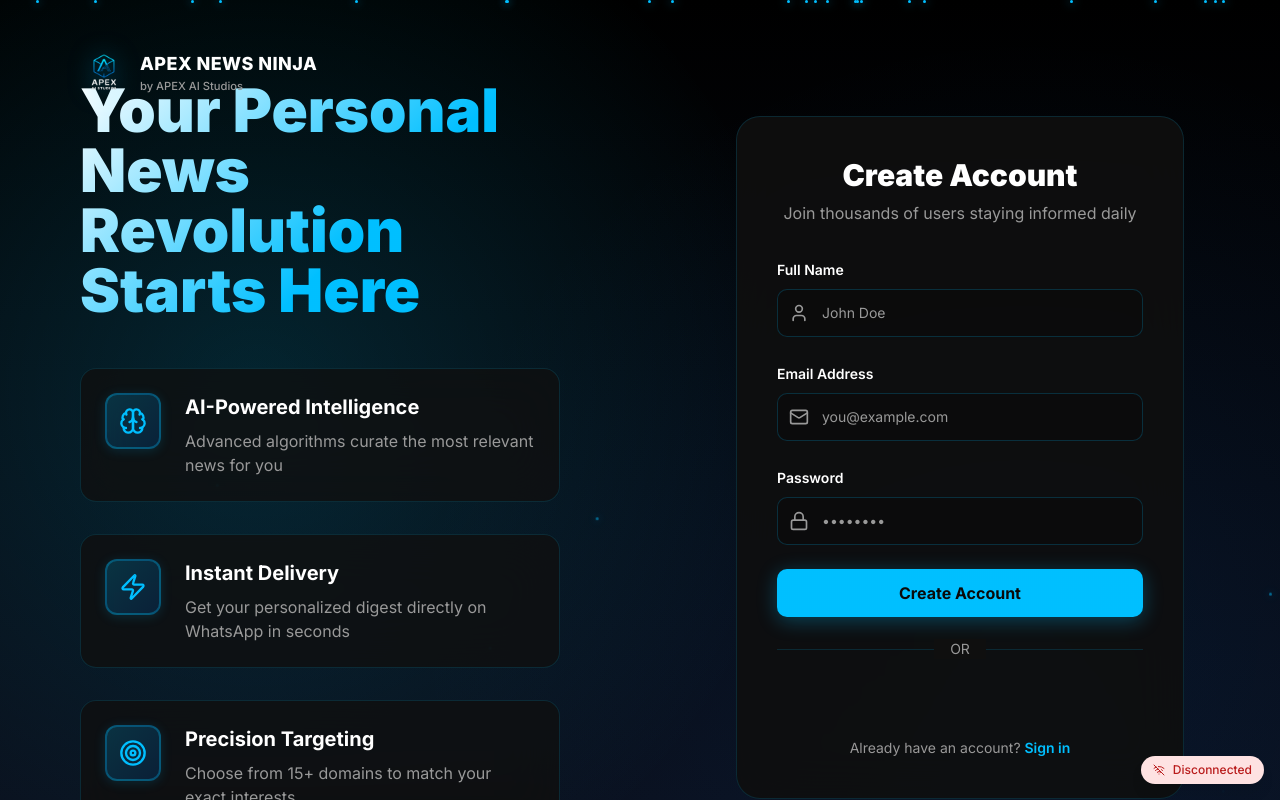
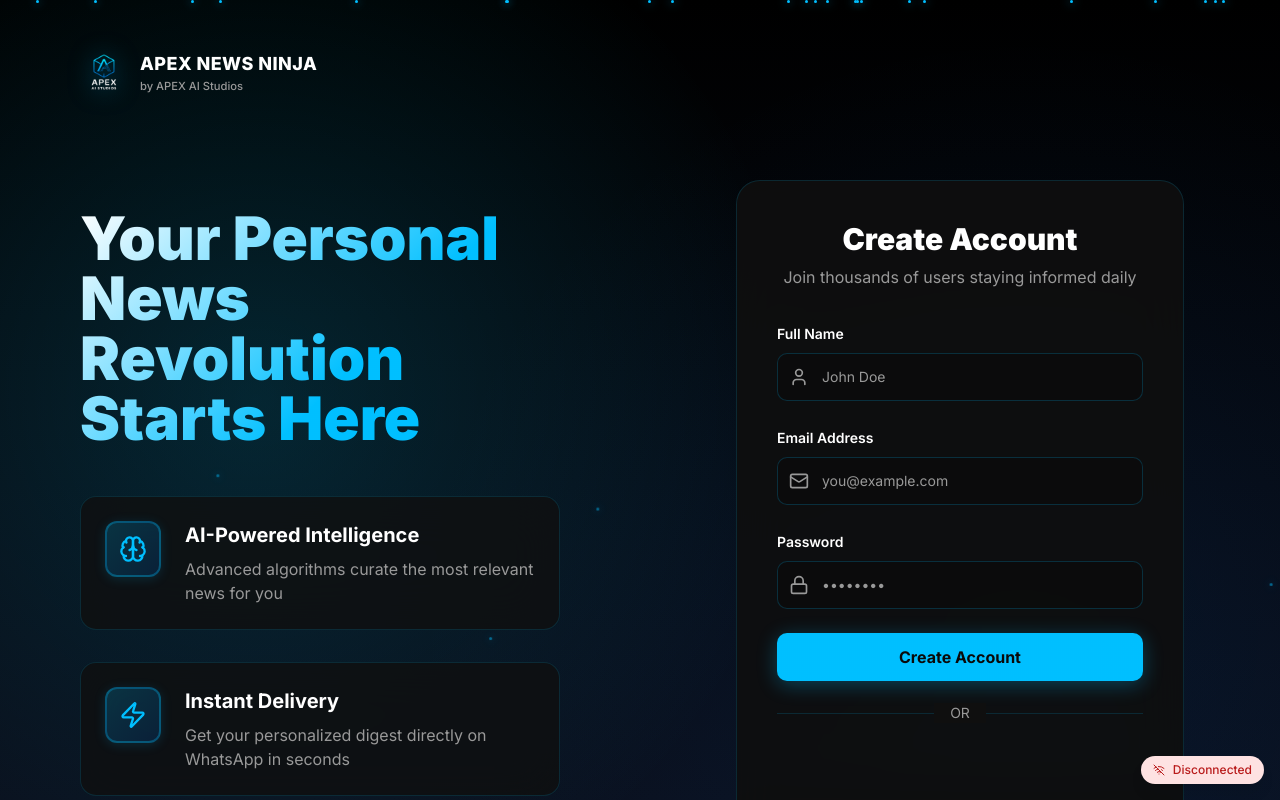
Before and after one commit to Reaperjayjay/apex-ninja-spark, a React (Vite) app: page /auth in a window 1280 px wide. Shown: the top 800 px of the page. Built offline with nearby package versions, Linux system fonts and the light colour scheme; no server answers.

Commit message:
Frontend: Fix text overlap on Auth page for laptops

```diff
--- a/src/pages/Auth.tsx
+++ b/src/pages/Auth.tsx
@@ -11,7 +11,7 @@ import { Brain, Zap, Target, Mail, Lock, User } from "lucide-react";
 import { toast } from "sonner";
 import { useAuth } from "@/context/AuthContext";
 import { AUTH_ENDPOINTS } from "@/lib/api";
-import { GoogleLogin } from '@react-oauth/google'; // <--- NEW IMPORT
+import { GoogleLogin } from '@react-oauth/google';
 
 interface ValidationError {
   msg: string;
@@ -51,11 +51,9 @@ const Auth = () => {
     setFormData({ ...formData, [e.target.id]: e.target.value });
   };
 
-  // --- NEW: Handle Google Login Success ---
   const handleGoogleSuccess = async (credentialResponse: any) => {
     try {
       setLoading(true);
-      // 1. Get the JWT token from Google
       const { credential } = credentialResponse;
 
       if (!credential) {
@@ -63,24 +61,21 @@ const Auth = () => {
         return;
       }
 
-      // 2. Send to YOUR Backend
       const response = await fetch("https://apex-news-ninja-backend.vercel.app/api/v1/auth/google", {
         method: "POST",
         headers: { "Content-Type": "application/json" },
-        body: JSON.stringify({ token: credential }), // <--- Must match backend expectation
+        body: JSON.stringify({ token: credential }),
       });
 
       const data = await response.json();
 
       if (response.ok && data.status === "success") {
-        // 3. Login Success
         localStorage.setItem("token", data.data.access_token);
         if (login) login(data.data.access_token);
 
         toast.success("Welcome back!");
         navigate("/dashboard");
       } else {
-        // 4. Handle Backend Rejection (Rate limit or Error)
         if (response.status === 429) {
           toast.error("Too many login attempts. Please wait a minute.");
         } else {
@@ -172,8 +167,10 @@ const Auth = () => {
             initial={{ opacity: 0, y: 30 }}
             animate={{ opacity: 1, y: 0 }}
             transition={{ duration: 0.8 }}
-            className="max-w-xl"
+            className="max-w-xl mt-32"
           >
+            {/* Added mt-32 to push text down on laptops */}
+
             <h1 className="text-4xl lg:text-5xl xl:text-6xl font-black mb-8 lg:mb-12 gradient-text leading-tight">
               Your Personal News Revolution Starts Here
             </h1>
@@ -301,7 +298,6 @@ const Auth = () => {
                   </div>
                 </div>
 
-                {/* --- REAL GOOGLE BUTTON --- */}
                 <div className="flex justify-center w-full">
                   <GoogleLogin
                     onSuccess={handleGoogleSuccess}
```
